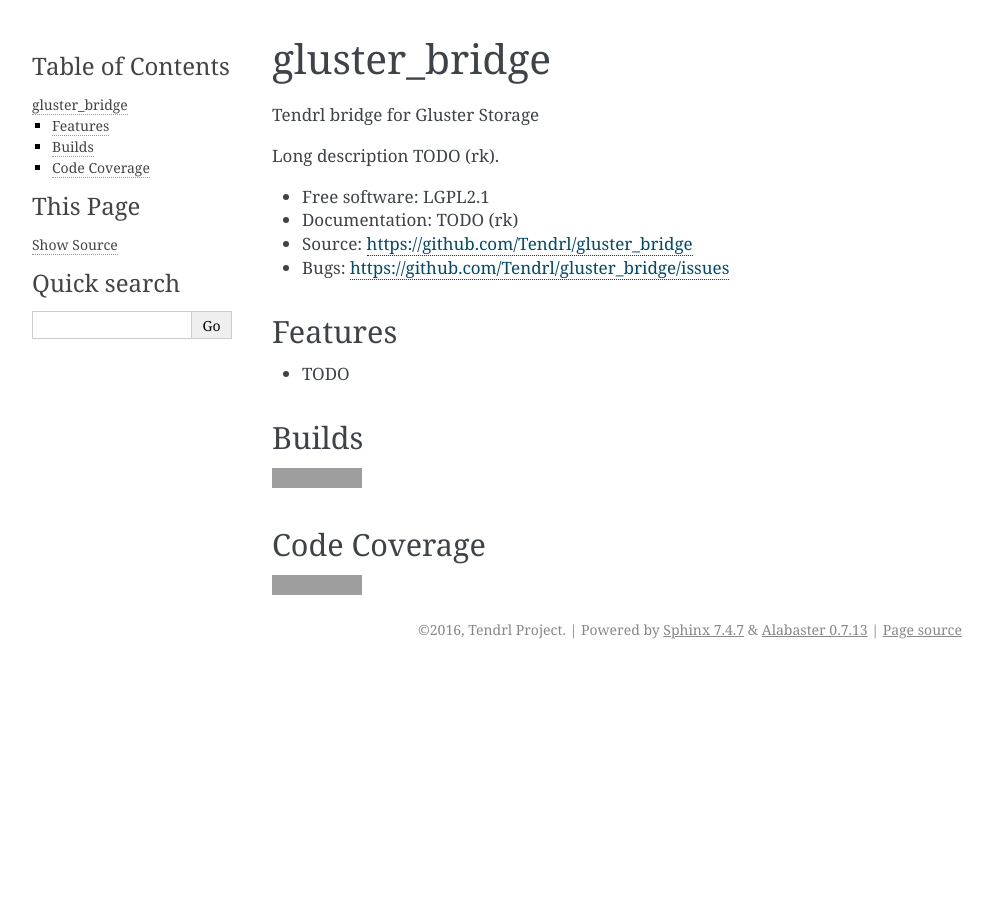
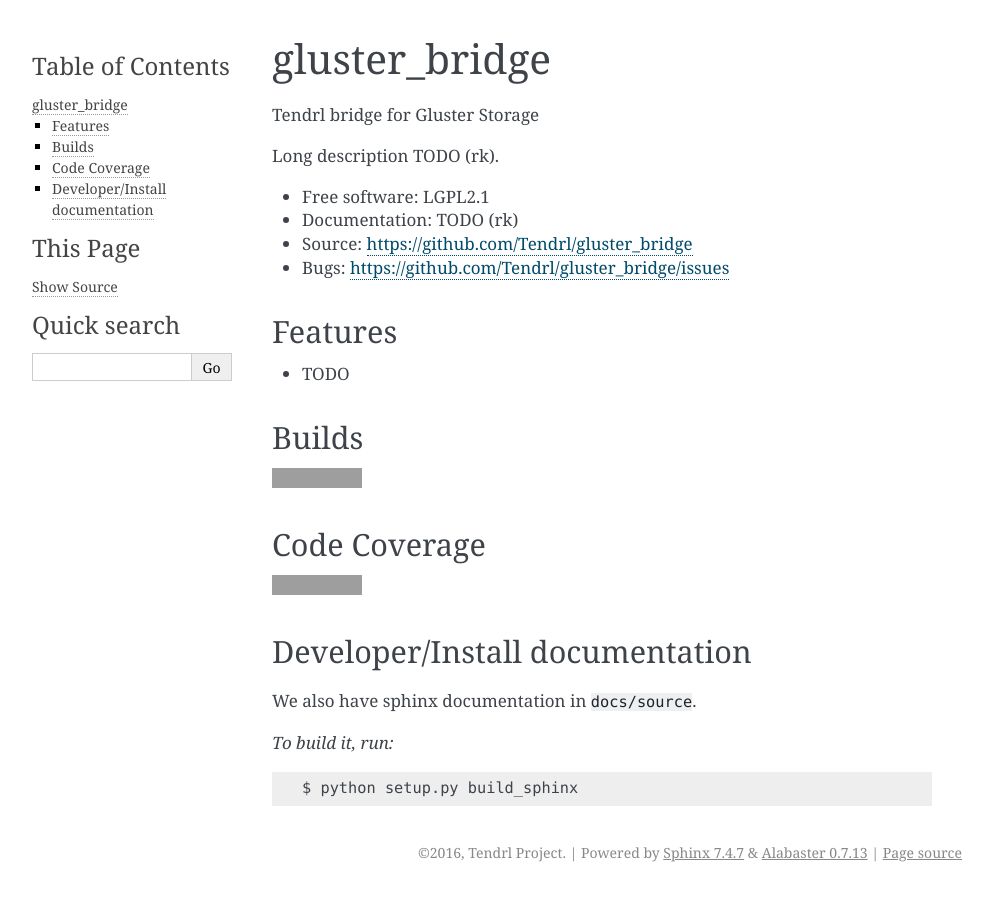
Before and after one commit to Tendrl/gluster-integration, a Sphinx documentation site: the page built from doc/source/readme.rst, in a window 1280 px wide. Shown: the whole page, without its empty margins (148-1141 px from the left). Built offline with Sphinx 7.4.7, drawn with Linux system fonts in a browser that asks for light colours; grey boxes are pictures that could not be loaded.

Commit message:
Adds install steps

```diff
--- a/README.rst
+++ b/README.rst
@@ -27,3 +27,14 @@
 
 .. image:: https://coveralls.io/repos/github/Tendrl/gluster_bridge/badge.svg?branch=master
     :target: https://coveralls.io/github/Tendrl/gluster_bridge?branch=master
+
+Developer/Install documentation
+-----------------------
+
+We also have sphinx documentation in ``docs/source``.
+
+*To build it, run:*
+
+::
+
+    $ python setup.py build_sphinx
--- a/doc/source/installation.rst
+++ b/doc/source/installation.rst
@@ -2,9 +2,11 @@
 Installation
 ============
 
+First install http://github.com/tendrl/bridge_common
+
 At the command line::
 
-    $ pip install gluster_bridge
+    $ python setup.py install
 
 Or, if you have virtualenvwrapper installed::
 
```
